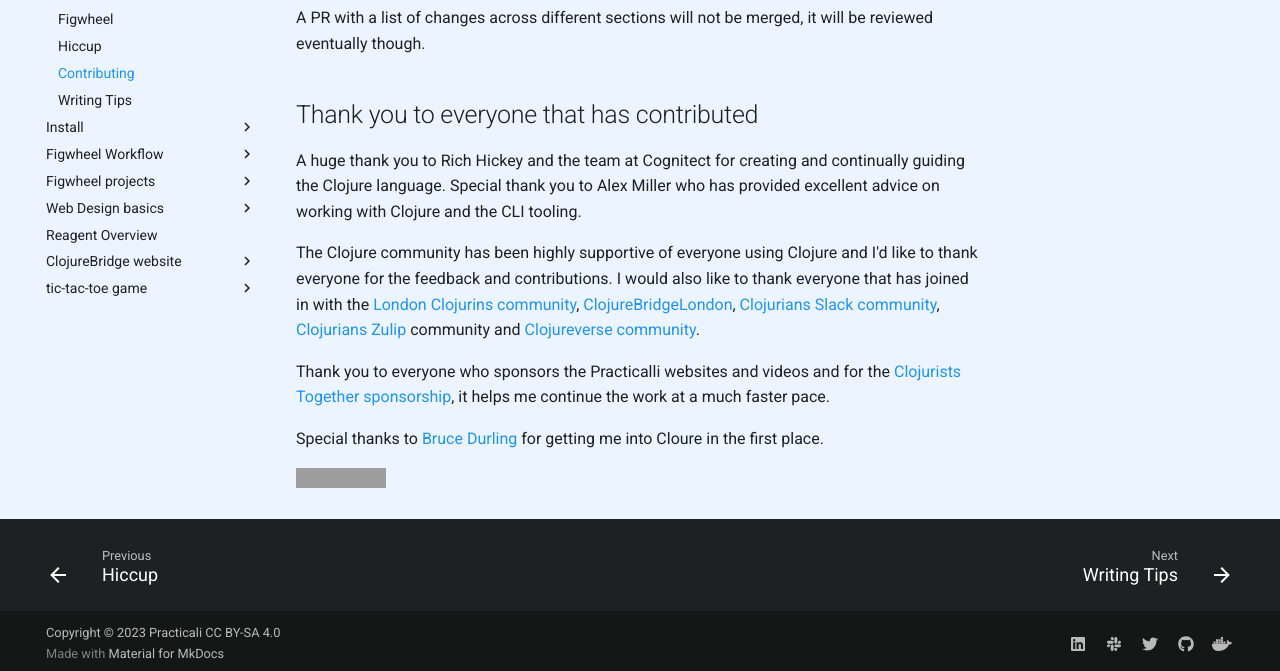
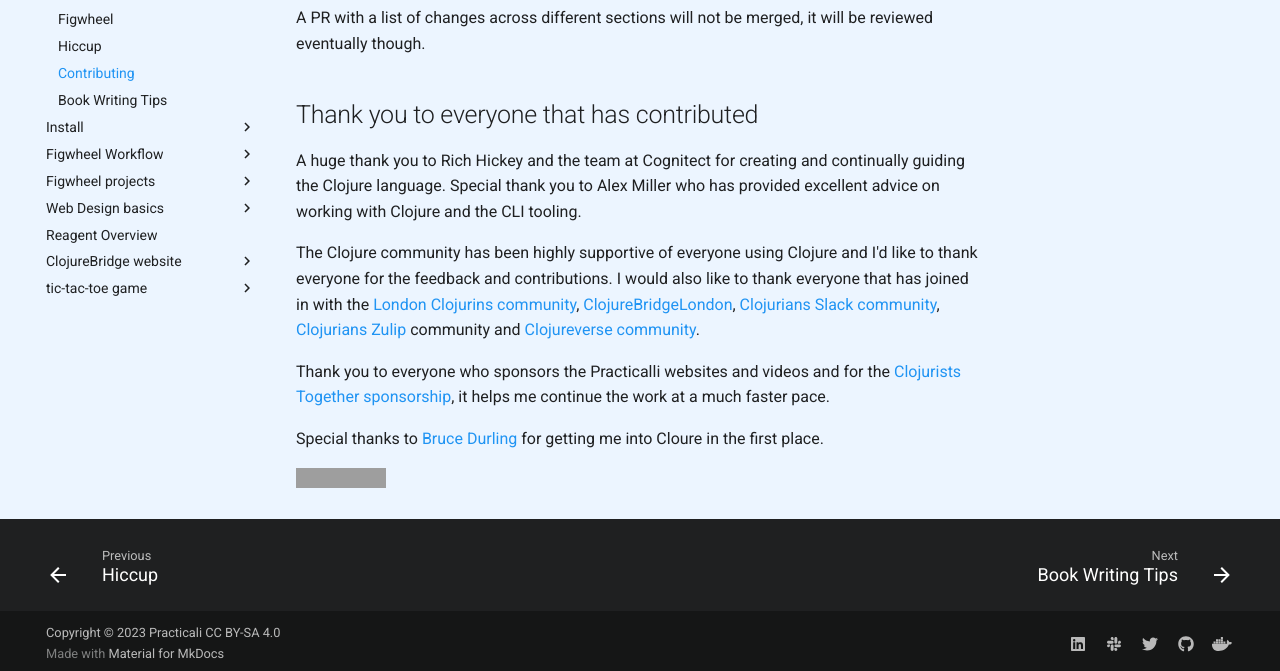
Before and after one commit to practicalli/clojurescript, an MkDocs documentation site: the page built from docs/introduction/contributing.md, in a window 1280 px wide and 900 px high, scrolled down 755 px. Shown: the part 224-895 px from the top of the window. Built offline with MkDocs 1.6.1 and Material for MkDocs 9.7.7, drawn with Linux system fonts in a browser that asks for light colours; comment, search, counter and statistics services are not loaded; grey boxes are pictures that could not be loaded.

Commit message:
intro: Book Writing Tips nav name

```diff
--- a/mkdocs.yml
+++ b/mkdocs.yml
@@ -152,7 +152,7 @@
       # - Single Page Apps: introduction/single-page-apps.md
       # - Isomorphic Apps: introduction/isomorphic-apps.md
       # - Full Stack Apps: introduction/full-stack-apps.md
-      - Writing Tips: introduction/writing-tips.md
+      - Book Writing Tips: introduction/writing-tips.md
 
   - Install:
       - install/index.md
```
